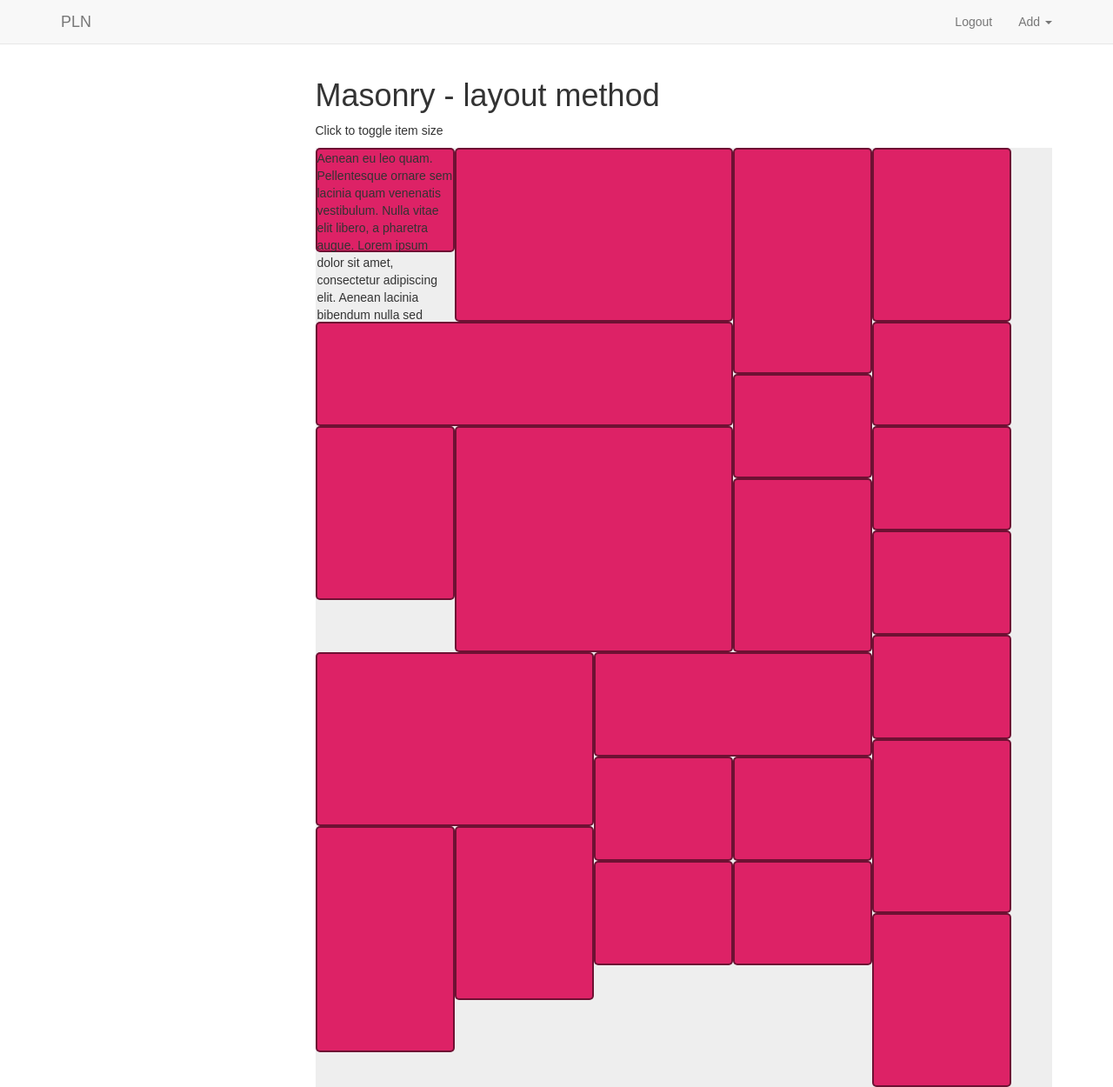
After one commit to llcit/clt-pln, a Django app: page /masonry in a window 1280 px wide. The commit adds this page. Shown: the whole page at 87% size. Run offline with Django 3.2, Linux system fonts and the light colour scheme; the visitor is signed in with stand-in values (Sample User, id 1); some libraries are stand-ins or nearby versions.

```diff
--- /dev/null
+++ b/pln/static/css/masonry.css
@@ -0,0 +1,49 @@
+* { box-sizing: border-box; }
+
+body { font-family: sans-serif; }
+
+/* ---- grid ---- */
+
+.grid {
+  background: #EEE;
+  max-width: 1200px;
+}
+
+/* clearfix */
+.grid:after {
+  content: '';
+  display: block;
+  clear: both;
+}
+
+/* ---- grid-item ---- */
+
+.grid-item {
+  width: 160px;
+  height: 120px;
+  float: left;
+  background: #D26;
+  border: 2px solid #333;
+  border-color: hsla(0, 0%, 0%, 0.5);
+  border-radius: 5px;
+}
+
+.grid-item--width2 { width: 320px; }
+.grid-item--width3 { width: 480px; }
+.grid-item--width4 { width: 640px; }
+
+.grid-item--height2 { height: 200px; }
+.grid-item--height3 { height: 260px; }
+.grid-item--height4 { height: 360px; }
+
+
+.grid-item--gigante {
+  width: 320px;
+  height: 360px;
+}
+
+.grid-item:hover {
+  background: #A2C;
+  border-color: white;
+  cursor: pointer;
+}
--- a/pln/templates/pln/base.html
+++ b/pln/templates/pln/base.html
@@ -31,7 +31,9 @@
     </script>
 
     <!-- Static css -->
-    <link rel="stylesheet" href="{% static 'css/pln.css' %}">
+    <link rel="stylesheet" href="{% static 'css/base.css' %}">
+    {% block css %}
+    {% endblock %}
 
     <title>Personal Learning Network</title>
 
--- /dev/null
+++ b/pln/templates/pln/masonry.html
@@ -0,0 +1,52 @@
+{% extends 'pln/base.html' %}
+{% load static %}
+<!-- css -->
+{% block css %}
+    <link rel="stylesheet" href="{% static 'css/masonry.css' %}">
+{% endblock %} <!-- css -->
+<!-- contetnt -->
+{% block content %}
+<h1>Masonry - layout method</h1>
+<p>Click to toggle item size</p>
+<div class="grid">
+  <div class="grid-item">Aenean eu leo quam. Pellentesque ornare sem lacinia quam venenatis vestibulum. Nulla vitae elit libero, a pharetra augue. Lorem ipsum dolor sit amet, consectetur adipiscing elit. Aenean lacinia bibendum nulla sed consectetur. Cum sociis natoque penatibus et magnis dis parturient montes, nascetur ridiculus mus. Aenean eu leo quam. Pellentesque ornare sem lacinia quam venenatis vestibulum.</div>
+  <div class="grid-item grid-item--width2 grid-item--height2"></div>
+  <div class="grid-item grid-item--height3"></div>
+  <div class="grid-item grid-item--height2"></div>
+  <div class="grid-item grid-item--width3"></div>
+  <div class="grid-item"></div>
+  <div class="grid-item"></div>
+  <div class="grid-item grid-item--height2"></div>
+  <div class="grid-item grid-item--width2 grid-item--height3"></div>
+  <div class="grid-item"></div>
+  <div class="grid-item grid-item--height2"></div>
+  <div class="grid-item"></div>
+  <div class="grid-item grid-item--width2 grid-item--height2"></div>
+  <div class="grid-item grid-item--width2"></div>
+  <div class="grid-item"></div>
+  <div class="grid-item grid-item--height2"></div>
+  <div class="grid-item"></div>
+  <div class="grid-item"></div>
+  <div class="grid-item grid-item--height3"></div>
+  <div class="grid-item grid-item--height2"></div>
+  <div class="grid-item"></div>
+  <div class="grid-item"></div>
+  <div class="grid-item grid-item--height2"></div>
+</div>
+
+<script>
+// external JS: masonry.pkgd.js
+
+var $grid = $('.grid').masonry({
+  itemSelector: '.grid-item',
+  columnWidth: 160
+});
+
+$grid.on( 'click', '.grid-item', function() {
+  // change size of item via class
+  $( this ).toggleClass('grid-item--gigante');
+  // trigger layout
+  $grid.masonry();
+});
+</script>
+{% endblock %}<!-- /.content -->
--- a/pln/urls.py
+++ b/pln/urls.py
@@ -26,4 +26,9 @@ urlpatterns = [
     url(r'^type/new/$', views.type_new, name='type_new'),
     url(r'^type/(?P<item_id>[0-9]+)/edit/$', views.type_edit, name='type_edit'),
     url(r'^type/(?P<item_id>[0-9]+)/delete/$', views.type_delete, name='type_delete'),
+
+    url(r'^masonry', views.masonry, name='mansory'),
+    url(r'^functions/$', views.functions, name='functions'),
+    url(r'^formats/$', views.formats, name='formats'),
+    url(r'^types/$', views.types, name='types'),
 ]
--- a/pln/views.py
+++ b/pln/views.py
@@ -14,6 +14,17 @@ def apps(request):
         raise Http404("Application does not exist.")
 
     return render(request, 'pln/apps.html', {'apps': apps, 'formats':formats, 'functions':functions, 'types':types})
+
+def masonry(request):
+    try:
+        apps = App.objects.all()
+        formats = Format.objects.all()
+        functions = Function.objects.all()
+        types = Type.objects.all()
+    except App.DoesNotExist:
+        raise Http404("Application does not exist.")
+
+    return render(request, 'pln/masonry.html', {'apps': apps, 'formats':formats, 'functions':functions, 'types':types})
 
 def app(request, item_id):
     item = get_object_or_404(App, id=item_id)
```
Also changed, not shown: pln/static/css/pln.css (deleted, +0 -11 lines), pln/templates/pln/apps.html (+178 -86 lines).
